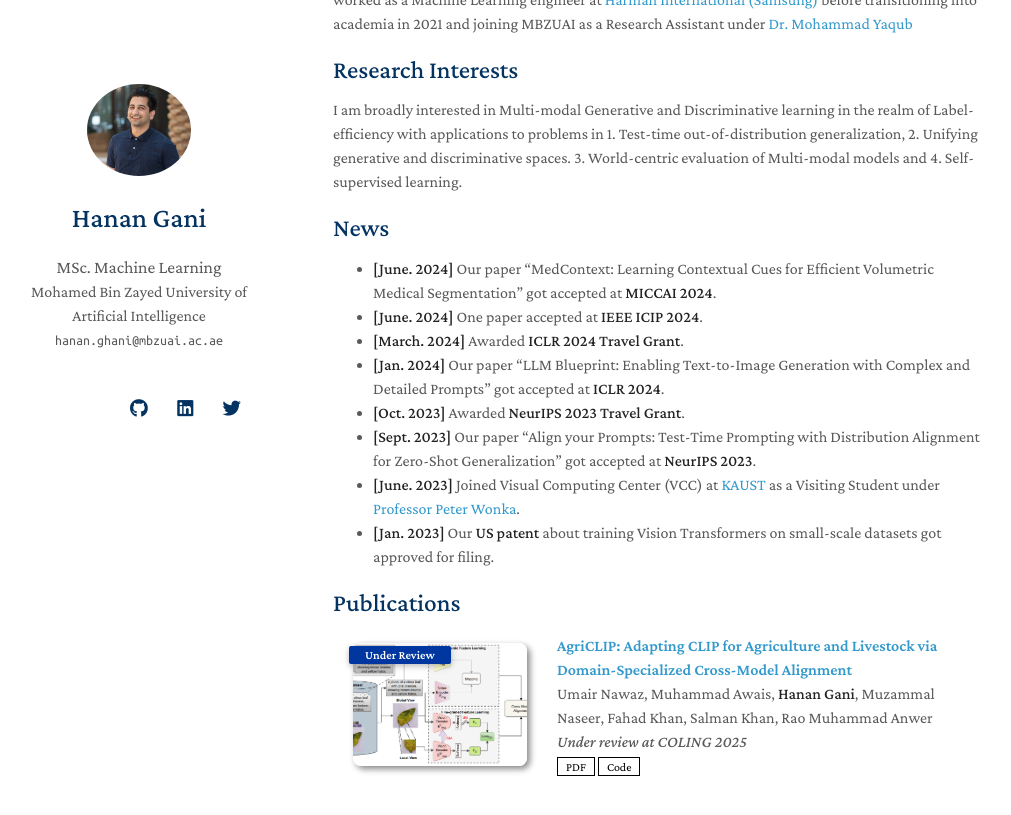
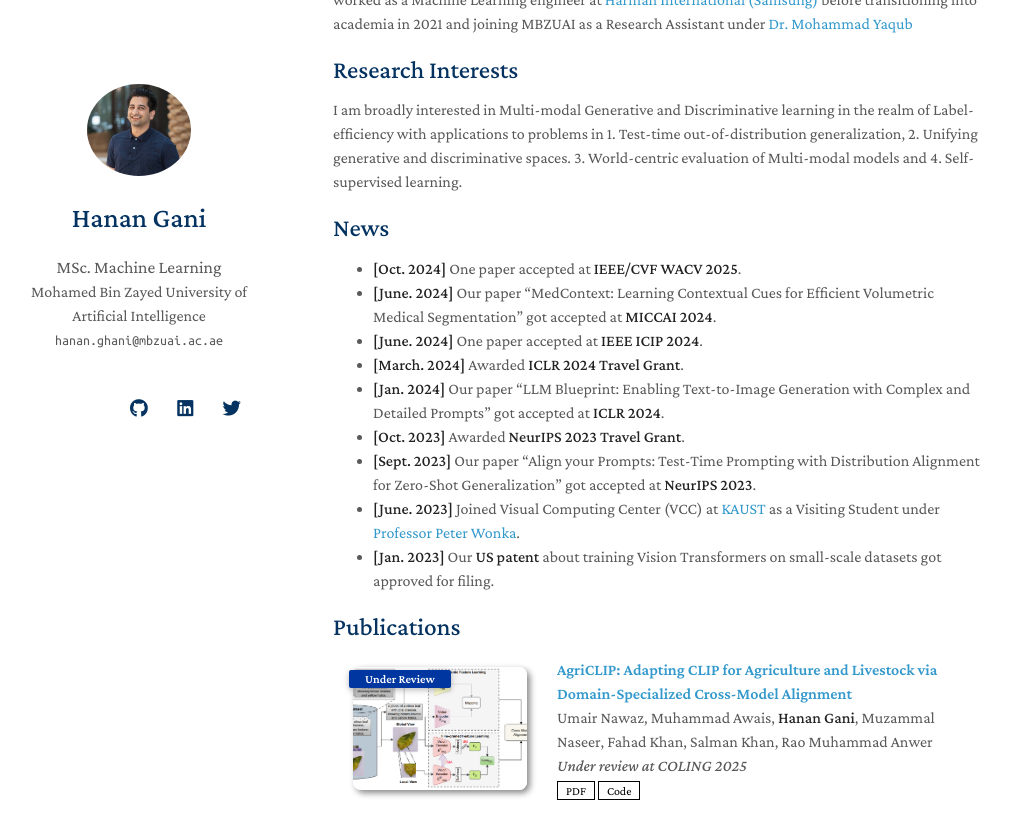
Before and after one commit to muhammadsaadkhankor/muhammadsaadkhankor.github.io, a Jekyll site: the page built from index.md, in a window 1280 px wide and 900 px high, scrolled down 333 px, cut to the strip 0-815 px from the top of the window. Shown: the whole strip, without its empty margins (137-1148 px from the left). Built offline with Jekyll 4.4.1, drawn with Linux system fonts in a browser that asks for light colours; nearby versions of some CDN libraries; a style sheet for code colours, icons or effects is not loaded; our own code applies the rules of GitHub Pages for plain Markdown files.

Commit message:
Update index.md

```diff
--- a/index.md
+++ b/index.md
@@ -19,6 +19,7 @@ I am broadly interested in Multi-modal Generative and Discriminative learning in
 - **Machine Learning:** meta-learning, incremental learning, transfer learning -->
 
 ## News
+- **[Oct. 2024]** One paper accepted at **IEEE/CVF WACV 2025**.
 - **[June. 2024]** Our paper "MedContext: Learning Contextual Cues for Efficient Volumetric Medical Segmentation" got accepted at **MICCAI 2024**.
 - **[June. 2024]** One paper accepted at **IEEE ICIP 2024**.
 - **[March. 2024]** Awarded **ICLR 2024 Travel Grant**.
```
